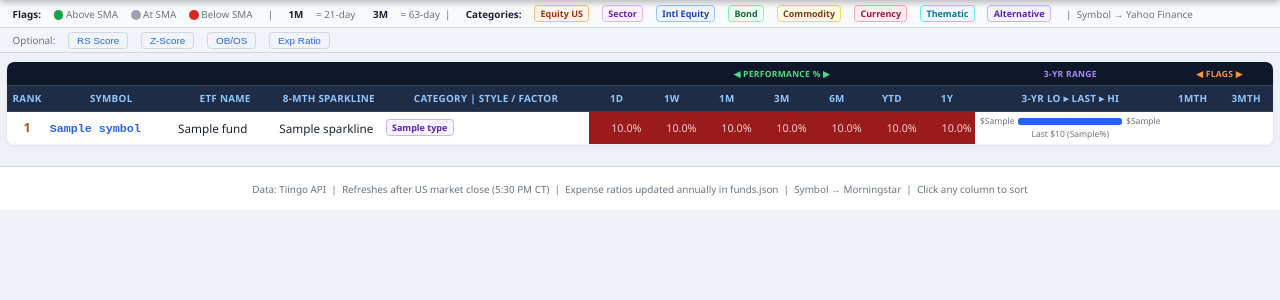
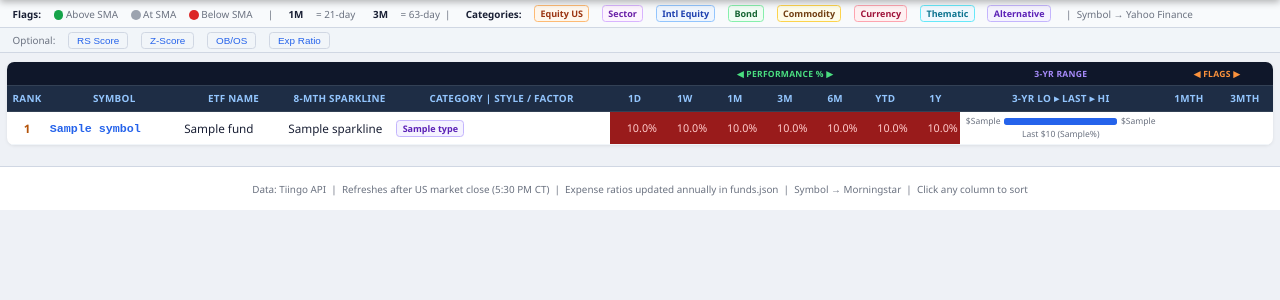
Before and after one commit to Jamesm2009/ETF-Dashboard, a Flask app: template templates/index.html in a window 1280 px wide. Shown: the part 68-368 px from the top of the page. Run offline with Flask 3, Linux system fonts and the light colour scheme; the template is opened without the code that fills it: most values are stand-ins (such as "Sample title", 1, 10 or a date in 2020).

Commit message:
Update index.html

```diff
--- a/templates/index.html
+++ b/templates/index.html
@@ -129,18 +129,18 @@ tr.cat-thematic    { background: var(--the-bg); }
 tr.cat-alternative { background: var(--alt-bg); }
 
 td { padding: 3px 3px; white-space: nowrap; vertical-align: middle; }
-td.rank  { font-weight: 800; font-size: 14px; color: var(--gold); text-align: center; width: 30px; }
+td.rank  { font-weight: 800; font-size: 13px; color: var(--gold); text-align: center; width: 30px; }
 td.sym a { font-weight: 700; font-size: 13px; font-family: 'Courier New', monospace; color: var(--accent); text-decoration: none; }
 td.sym a:hover { text-decoration: underline; }
-td.fname { max-width: 180px; overflow: hidden; text-overflow: ellipsis; font-weight: 500; }
-td.ftype { max-width: 160px; overflow: hidden; text-overflow: ellipsis; font-size: 11px; }
-td.spark { width:120px; padding: 3px 5px; }
-td.num   { text-align: right; font-variant-numeric: tabular-nums; font-size: 12px; min-width: 46px; }
+td.fname { max-width: 170px; overflow: hidden; text-overflow: ellipsis; font-weight: 500; }
+td.ftype { max-width: 160px; overflow: hidden; text-overflow: ellipsis; font-size: 13px; }
+td.spark { width:120px; padding: 3px 3px; }
+td.num   { text-align: right; font-variant-numeric: tabular-nums; font-size: 12px; min-width: 40px; }
 td.na    { text-align: right; color: var(--muted); }
-td.rs    { text-align: right; font-weight: 600; font-variant-numeric: tabular-nums; min-width: 60px; }
-td.zsc   { text-align: right; font-variant-numeric: tabular-nums; min-width: 48px; color: var(--muted); }
-td.exp   { text-align: right; font-variant-numeric: tabular-nums; min-width: 40px; color: #0f766e; font-weight: 600; }
-td.flag-cell { text-align: center; padding: 4px 3px; min-width: 36px; }
+td.rs    { text-align: right; font-weight: 600; font-variant-numeric: tabular-nums; min-width: 54px; }
+td.zsc   { text-align: right; font-variant-numeric: tabular-nums; min-width: 44px; color: var(--muted); }
+td.exp   { text-align: right; font-variant-numeric: tabular-nums; min-width: 36px; color: #0f766e; font-weight: 600; }
+td.flag-cell { text-align: center; padding: 3px 3px; min-width: 34px; }
 
 .p3 { background: var(--p3) !important; color: var(--p3t); }
 .p2 { background: var(--p2) !important; color: var(--p2t); }
```
